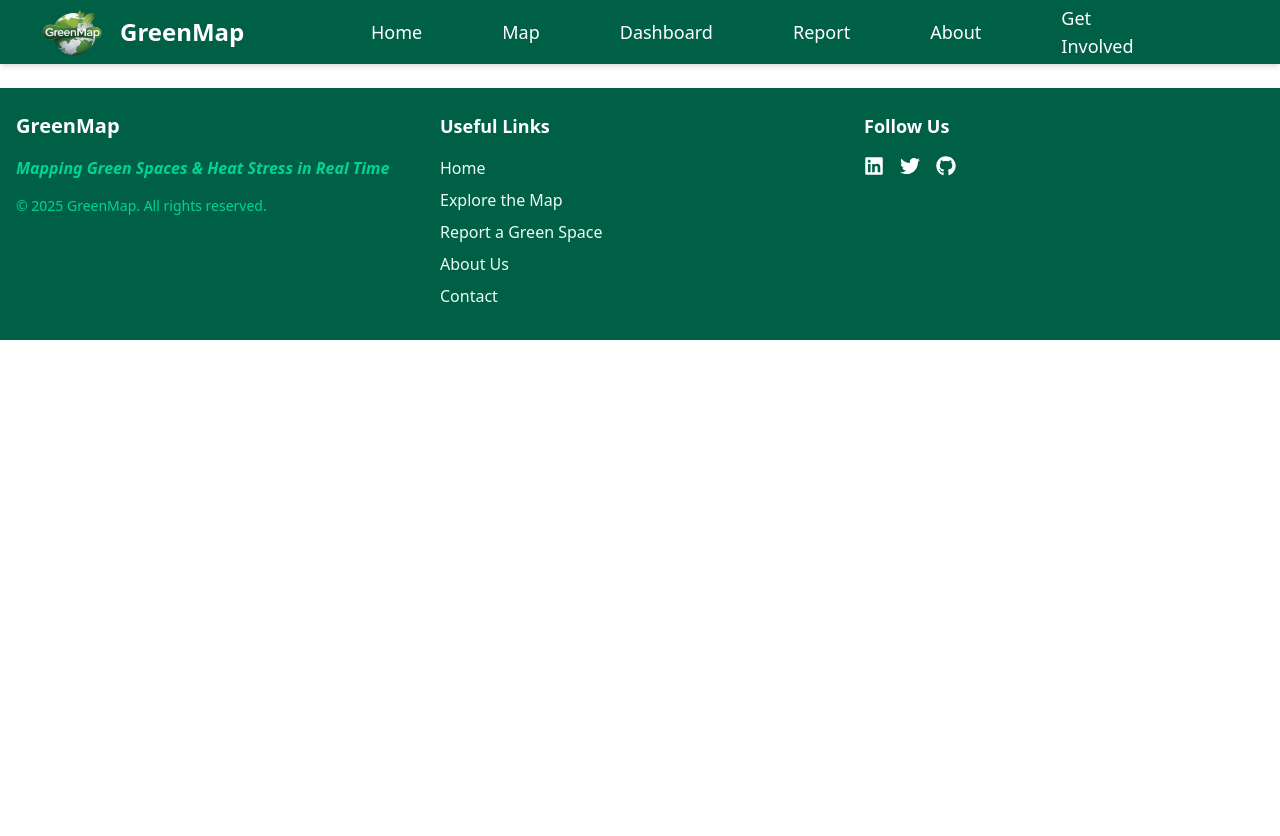
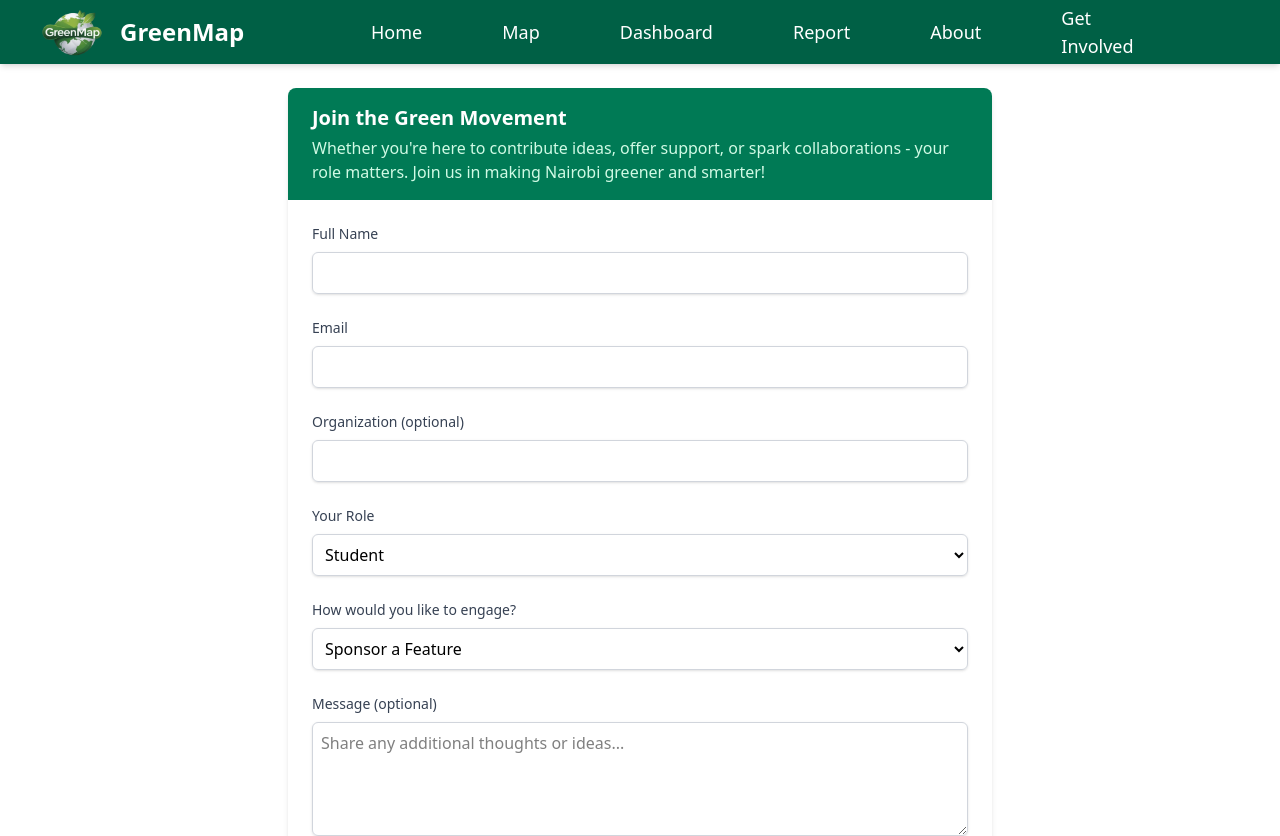
Before and after one commit to Ms-Irungu/GreenMap-Project, a Next.js app: page /getInvolved in a window 1280 px wide. Shown: the top 836 px of the page. Before the commit the page ends 800 px from the top, so only its background shows below. Built offline with nearby package versions, Linux system fonts and the light colour scheme; no server answers.

Commit message:
Add GetInvolved form inputs

```diff
--- a/interfaces/index.ts
+++ b/interfaces/index.ts
@@ -1,3 +1,4 @@
+// Report Form Types
 export interface ReportFormState {
   type: 'degradation' | 'potential' | 'existing';
   location: string;
@@ -6,13 +7,14 @@ export interface ReportFormState {
   longitude: string;
 }
 
-export // Define the Report type
-interface Report {
-    type: string;
-    location: string;
-    description: string;
-    latitude: number;
-    longitude: number;
+// getInvolved Form Types
+export interface GetInvolvedFormState {
+  fullName: string;
+  email: string;
+  organization ?: string;
+  role: "student" | "community_leader" | "ngo_initiative" | "sponsor";
+  engagement: "sponsor_feature" | "share_ideas" | "volunteer_efforts" | "collaborate_research";
+  message?: string;
 }
 
 // Map and GEE Data Types
--- a/pages/getInvolved/index.tsx
+++ b/pages/getInvolved/index.tsx
@@ -1,15 +1,179 @@
-import React from 'react'
+import React, { useState } from 'react'
+import {Send} from 'lucide-react';
 import Header from '../../components/layout/Header'
 import Footer from '../../components/layout/Footer';
+import { GetInvolvedFormState } from '@/interfaces';
 
-const getInvolved:React.FC = () => {
+// Import Firestore Functions and db
+import { collection, addDoc } from 'firebase/firestore';
+import { db } from '@/firebase';
+
+const GetInvolved: React.FC = () => {
+  const [formState, setFormState] = useState<GetInvolvedFormState>({
+    fullName: '',
+    email: '',
+    organization: '',
+    role: 'student',
+    engagement: 'sponsor_feature',
+    message: '',
+  });
+
+  const [loading, setLoading] = useState(false);
+
+  const handleChange = (e: React.ChangeEvent<HTMLInputElement | HTMLTextAreaElement | HTMLSelectElement>) => {
+    const { name, value } = e.target;
+    setFormState(prev => ({ ...prev, [name]: value }));
+  };
+
+  const handleSubmit = async (e: React.FormEvent) => {
+    e.preventDefault();
+    setLoading(true);
+
+    console.log("Submitting to Firestore:", {
+      ...formState,
+      createdAt: new Date().toISOString(),
+    });
+
+    try {
+      // Save to Firestore
+      await addDoc(collection(db, `getInvolved`), {
+        ...formState,
+        createdAt: new Date().toISOString(),
+      });
+      alert("Thank you for your interest! Your submission has been received.");
+
+      // Reset form
+      setFormState({
+        fullName: '',
+        email: '',
+        organization: '',
+        role: 'student',
+        engagement: 'sponsor_feature',
+        message: '',
+      });
+    } catch (error) {
+      alert("Failed to submit. Please try again.");
+      console.error('Error submitting form:', error);
+    }
+
+    setLoading(false);
+  };
+
   return (
     <div className='flex flex-col min-h-screen'>
-        <Header />
+      <Header />
+      <div className='max-w-3xl mx-auto px-4 sm:px-6 lg:px-8 py-6'>
+        <div className='bg-white rounded-lg shadow-md overflow-hidden'>
+          <div className='bg-emerald-700 px-6 py-4'>
+            <h1 className="text-xl font-bold text-white">Join the Green Movement</h1>
+            <p className="text-emerald-100 mt-1">
+              Whether you&apos;re here to contribute ideas, offer support, or spark collaborations - your role matters. Join us in making Nairobi greener and smarter!
+            </p>
+          </div>
+          <form className='p-6' onSubmit={handleSubmit}>
+            <div className='space-y-6'>
+              <div>
+                <label htmlFor='full-name' className='block text-sm font-medium text-gray-700'>Full Name</label>
+                <input
+                  id='full-name'
+                  type='text'
+                  name='fullName'
+                  value={formState.fullName}
+                  onChange={handleChange}
+                  required
+                  className='block w-full border border-gray-300 mt-2 py-2 px-2 rounded-md shadow-sm focus:border-emerald-500 focus:ring-emerald-500'
+                />
+              </div>
 
-        <Footer />
+              <div>
+                <label htmlFor='email' className='block text-sm font-medium text-gray-700'>Email</label>
+                <input
+                  id='email'
+                  type='email'
+                  name='email'
+                  value={formState.email}
+                  onChange={handleChange}
+                  required
+                  className='block w-full border border-gray-300 mt-2 py-2 px-2 rounded-md shadow-sm focus:border-emerald-500 focus:ring-emerald-500'
+                />
+              </div>
+
+              <div>
+                <label htmlFor='organization' className='block text-sm font-medium text-gray-700'>Organization (optional)</label>
+                <input
+                  id='organization'
+                  type='text'
+                  name='organization'
+                  value={formState.organization}
+                  onChange={handleChange}
+                  className='block w-full border border-gray-300 mt-2 py-2 px-2 rounded-md shadow-sm focus:border-emerald-500 focus:ring-emerald-500'
+                />
+              </div>
+
+              <div>
+                <label htmlFor='role' className='block text-sm font-medium text-gray-700'>Your Role</label>
+                <select
+                  id='role'
+                  name='role'
+                  value={formState.role}
+                  onChange={handleChange}
+                  className='block w-full border border-gray-300 mt-2 py-2 px-2 rounded-md shadow-sm focus:border-emerald-500 focus:ring-emerald-500'
+                >
+                  <option value='student'>Student</option>
+                  <option value='community_leader'>Community Leader</option>
+                  <option value='ngo_initiative'>NGO/Initiative</option>
+                  <option value='sponsor'>Sponsor</option>
+                </select>
+              </div>
+
+              <div>
+                <label htmlFor='engagement' className='block text-sm font-medium text-gray-700'>How would you like to engage?</label>
+                <select
+                  id='engagement'
+                  name='engagement'
+                  value={formState.engagement}
+                  onChange={handleChange}
+                  className='block w-full border border-gray-300 mt-2 py-2 px-2 rounded-md shadow-sm focus:border-emerald-500 focus:ring-emerald-500'
+                >
+                  <option value='sponsor_feature'>Sponsor a Feature</option>
+                  <option value='share_ideas'>Share Ideas</option>
+                  <option value='volunteer_efforts'>Volunteer Efforts</option>
+                  <option value='collaborate_research'>Collaborate on Research</option>
+                </select>
+              </div>
+
+              <div>
+                <label htmlFor='message' className='block text-sm font-medium text-gray-700'>Message (optional)</label>
+                <textarea
+                  id='message'
+                  name='message'
+                  value={formState.message}
+                  onChange={handleChange}
+                  rows={4}
+                  className='block w-full border border-gray-300 mt-2 py-2 px-2 rounded-md shadow-sm focus:border-emerald-500 focus:ring-emerald-500'
+                  placeholder='Share any additional thoughts or ideas...'
+                />
+              </div>
+
+              <div>
+                <button
+                  type='submit'
+                  disabled={loading}
+                  className="w-full flex items-center justify-center gap-2 px-4 py-3 bg-emerald-600 text-white rounded-md font-medium hover:bg-emerald-700 transition-colors disabled:opacity-60 disabled:cursor-not-allowed"
+                >
+                  <Send className="w-5 h-5" />
+                  <span>{loading ? "Submitting..." : "Submit Report"}</span>
+                </button>
+              </div>
+
+            </div>
+
+          </form>
+        </div>
+      </div>
+      <Footer />
     </div>
   )
 }
 
-export default getInvolved;
+export default GetInvolved;
--- a/pages/reportView/index.tsx
+++ /dev/null
@@ -1,9 +0,0 @@
-import React from 'react'
-
-const ReportView = () => {
-  return (
-    <div>Submitted reports</div>
-  )
-}
-
-export default ReportView;
```
